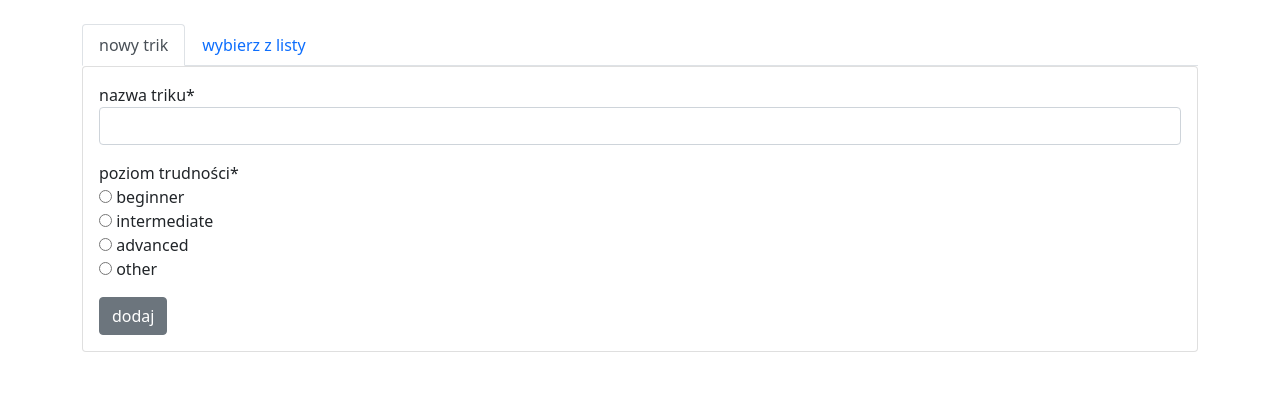
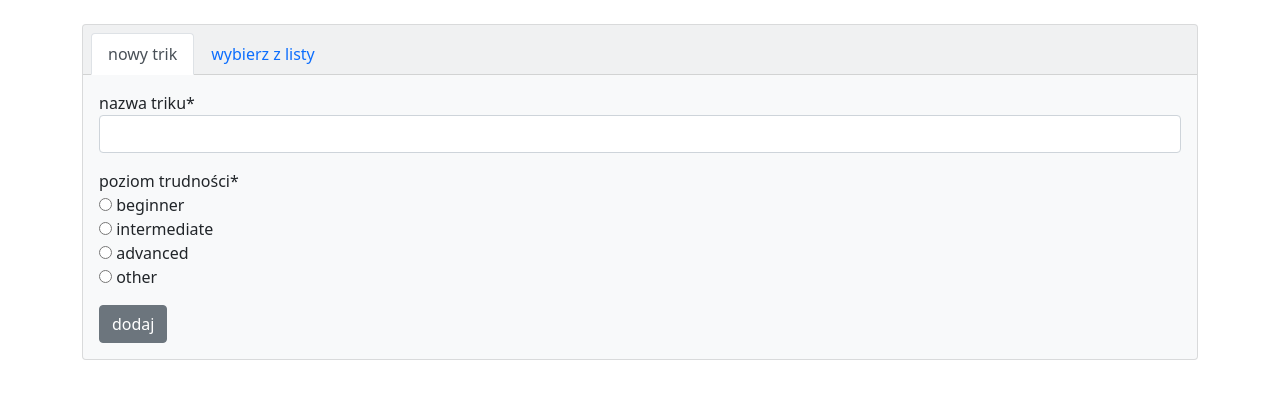
Before and after one commit to g0sie/kendama-progress-tracker, a Django app: page /tricks/add in a window 1280 px wide. Shown: the part 73-472 px from the top of the page. Run offline with Django 4.2, Linux system fonts and the light colour scheme; some libraries are stand-ins or nearby versions.

Commit message:
update form layout

```diff
--- a/tricks/templates/tricks/add_new_trick.html
+++ b/tricks/templates/tricks/add_new_trick.html
@@ -2,16 +2,17 @@
 {% load crispy_forms_tags %}
 {% block title %} dodaj trik {% endblock %}
 {% block body %}
-        <ul class="nav nav-tabs">
+    <div class="card bg-light">
+        <div class="card-header">
+            <ul class="nav nav-tabs card-header-tabs">
               <li class="nav-item">
-            <a class="nav-link active" aria-current="page" href="#">nowy trik</a>
+                <a class="nav-link active" aria-current="true" href="#">nowy trik</a>
               </li>
               <li class="nav-item">
                 <a class="nav-link" href="#">wybierz z listy</a>
               </li>
             </ul>
-
-    <div class="card">
+        </div>
         <div class="card-body">
             {% crispy form %}
         </div>
```
Lines whose indentation alone changed are shown as unchanged.
